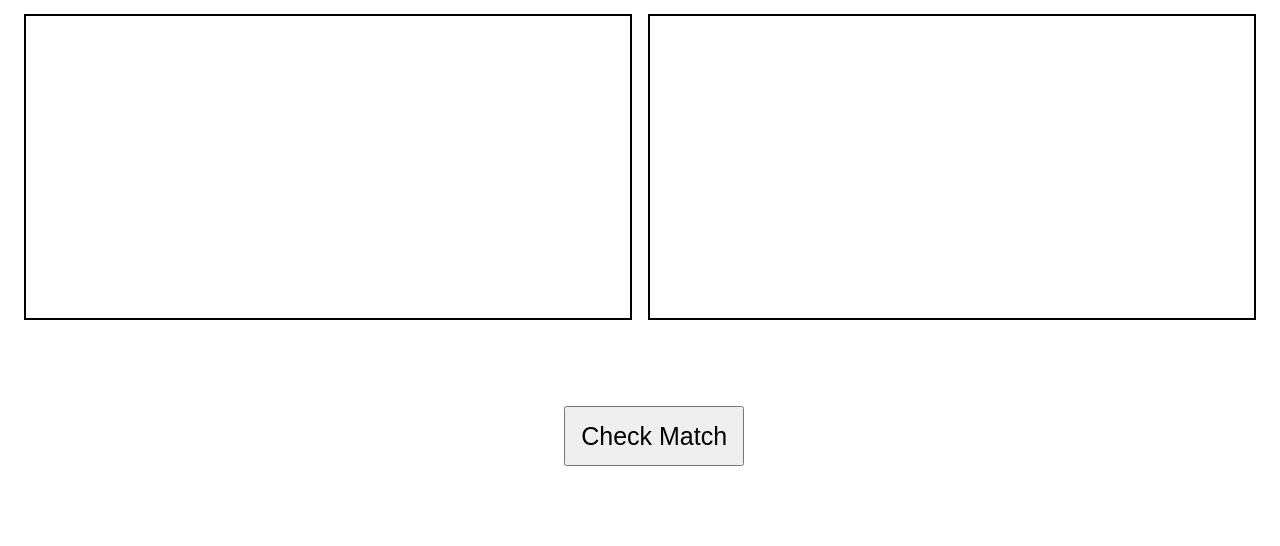
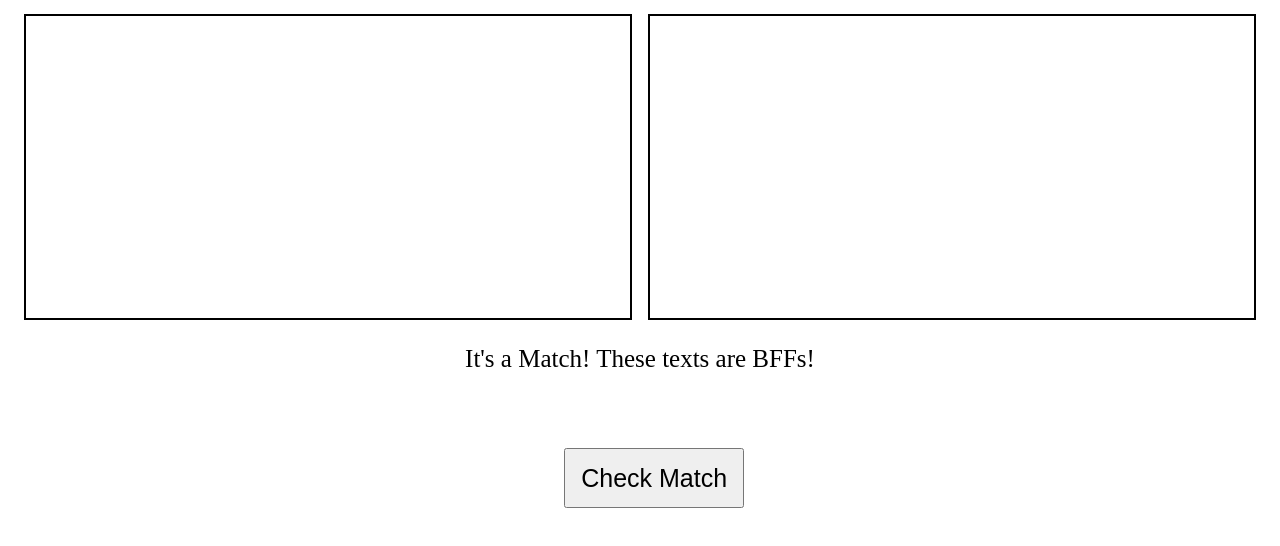
Before and after one commit to Sejall-pawar/StringSeek, a plain HTML site: page index.html in a window 1280 px wide. Both pictures are taken after a click on the button "Check Match". Shown: the part 126-672 px from the top of the page. Drawn offline with Linux system fonts and the light colour scheme.

Commit message:
text match function creted

```diff
--- a/index.html
+++ b/index.html
@@ -14,17 +14,30 @@
         Sherlock Holmes for Your Strings!😂
     </h2>
      <div class="text-container">
-       <input type="text" class="input-text">
-       <input type="text" class="input-text">
+       <input type="text" class="input-text" id="OG-text">
+       <input type="text" class="input-text" id="compare-text">
      </div>
 
-     <p class="text-result"></p>
+     <p class="text-result" id="text-result"></p>
 
      <button type="button" class="btn" onclick="CheckMatch()">
         Check Match
      </button>
 
      <script>
+        function CheckMatch(){
+            const OriginalText = document.getElementById("OG-text")
+            const CompareText = document.getElementById("compare-text")
+
+            const TextResult = document.getElementById("text-result")
+
+            if(OriginalText.value == CompareText.value){
+                TextResult.innerText = "It's a Match! These texts are BFFs!"
+            }
+            else{
+                TextResult.innerText = "No Match! These texts are like oil and water!"
+            }
+        }
 
      </script>
 </body>
--- a/style.css
+++ b/style.css
@@ -18,11 +18,17 @@
     height: 300px;
     width: 600px;
     border: 2px solid black;
+    font-size: 30px;
+}
+
+.text-result{
+    text-align: center;
+    font-size: 25px;
 }
 
 .btn{
     text-align: center;
-    margin-top: 70px;
+    margin-top: 50px;
     margin-left: 44%;
     height: 60px;
     width: 180px;
```
